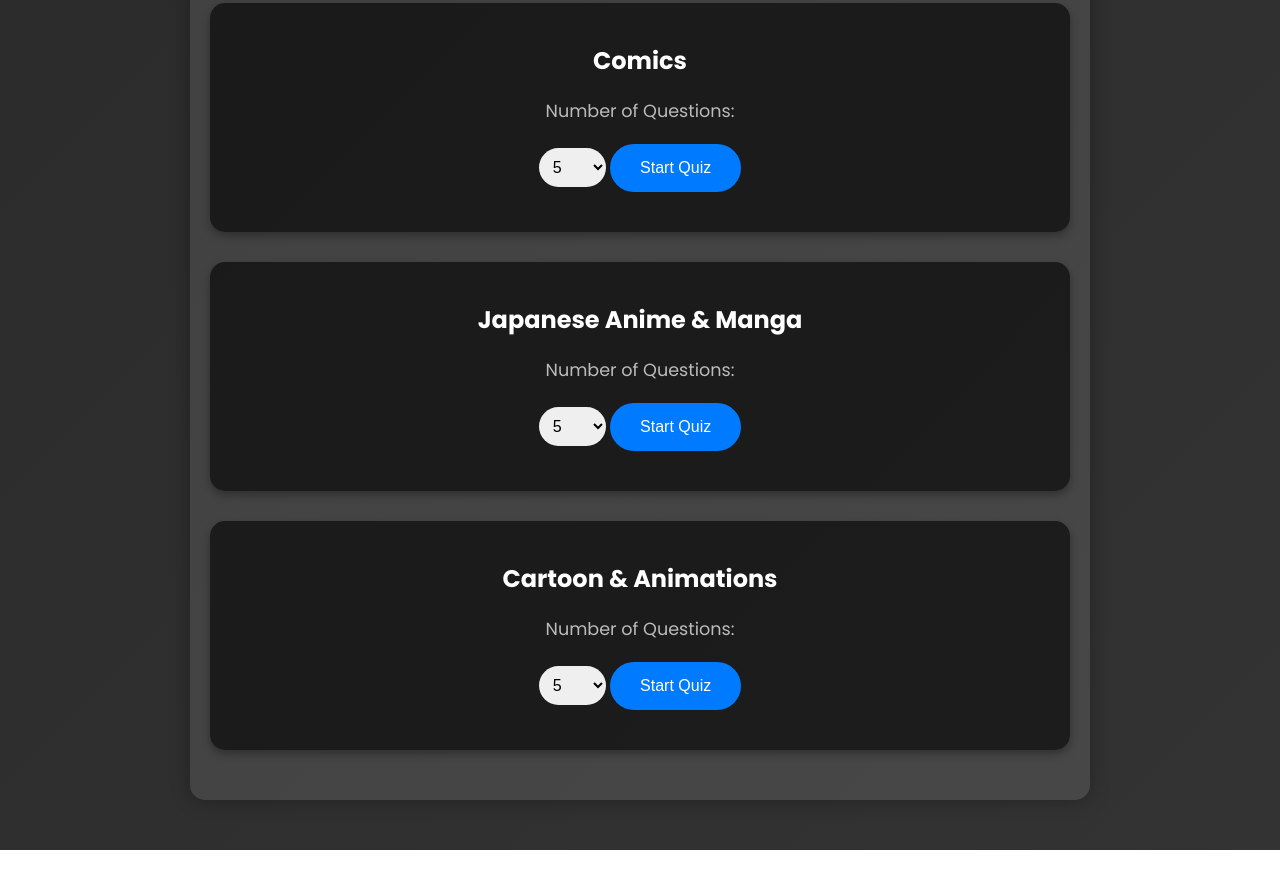
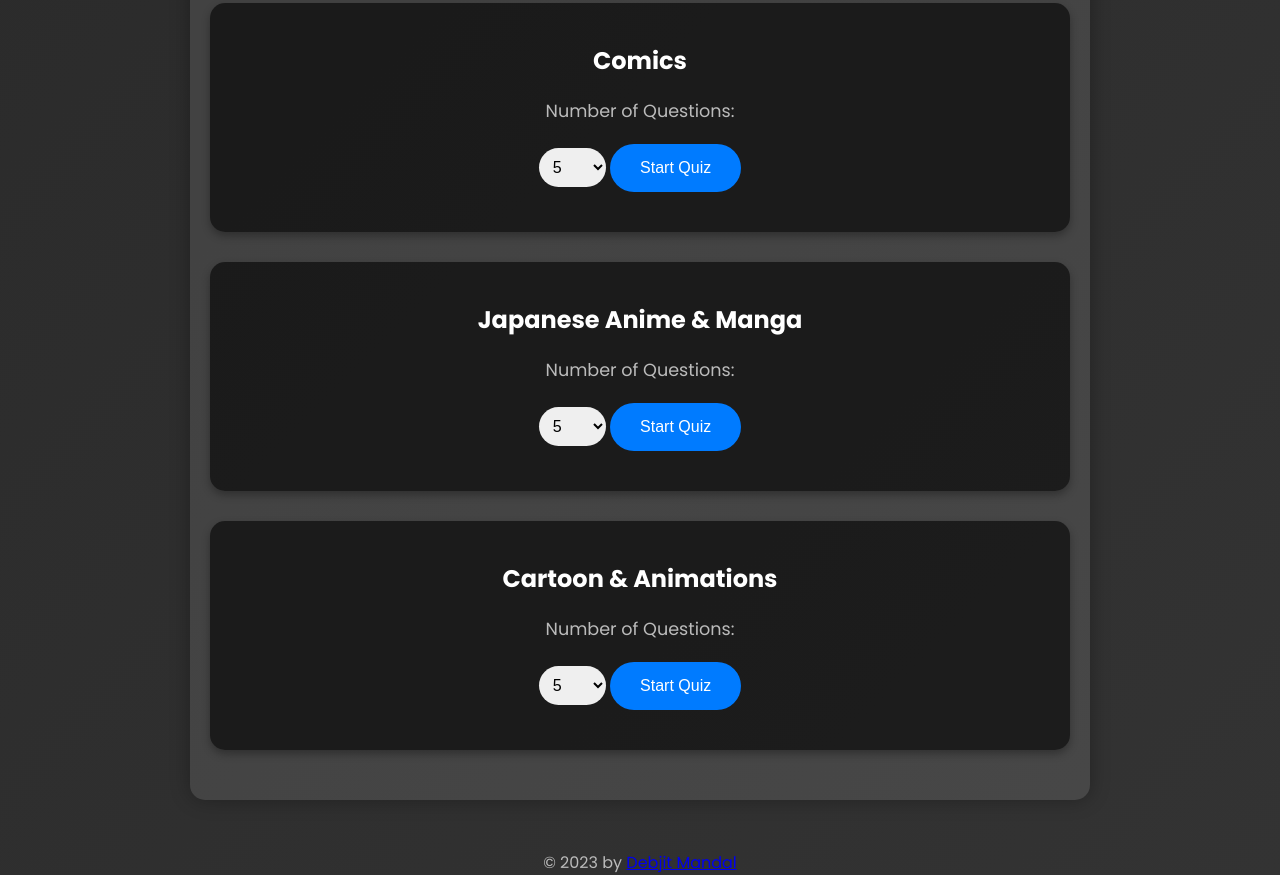
Before and after one commit to debjit-mandal/QuizMaster, a website: page index.html in a window 1280 px wide. Shown: the part 3821-4696 px from the top of the page. Before the commit the page ends 4671 px from the top, so only its background shows below. Drawn offline with Linux system fonts and the light colour scheme.

Commit message:
fix:Footer Copyright added

```diff
--- a/index.html
+++ b/index.html
@@ -31,6 +31,9 @@
       </header>
       <div id="quiz-list" class="quiz-list"></div>
     </div>
+    <footer>
+      © 2023 by <a href="https://github.com/debjit-mandal">Debjit Mandal</a>
+    </footer>
     <script src="scripts/main.js"></script>
     <script src="scripts/theme.js"></script>
   </body>
--- a/styles/style.css
+++ b/styles/style.css
@@ -232,3 +232,15 @@ select {
 .light-mode .btn:hover {
   background-color: #0056b3;
 }
+
+footer {
+  margin-top: 50px;
+  text-align: center;
+  color: #bbb;
+}
+
+footer p {
+  margin: 0;
+  padding: 10px;
+  font-size: 0.9em;
+}
```
Also changed, not shown: highscores.html (+3 -0 lines), quiz.html (+3 -0 lines), summary.html (+3 -0 lines), 1 other file.
